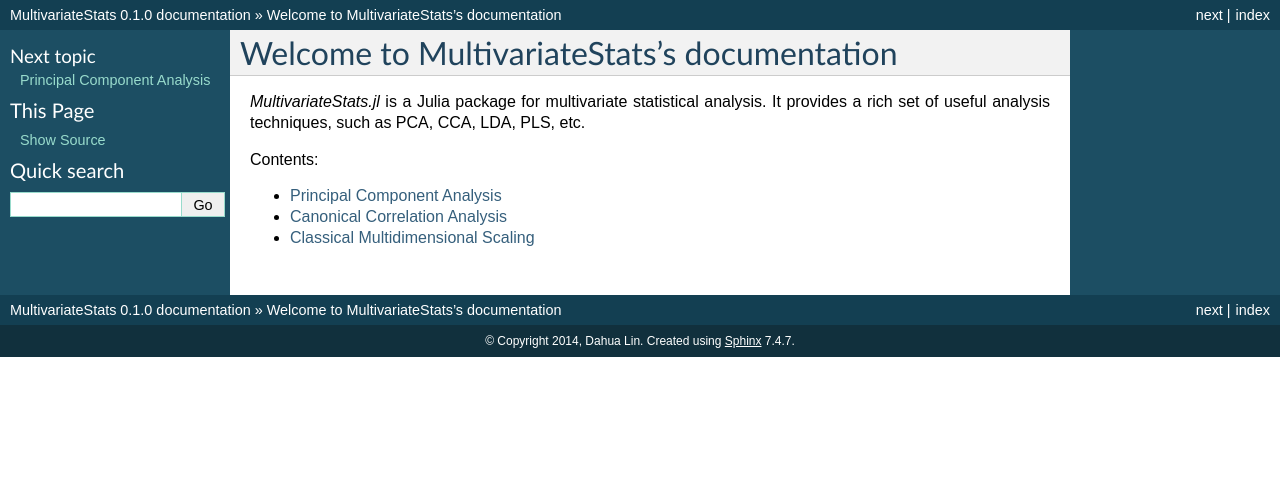
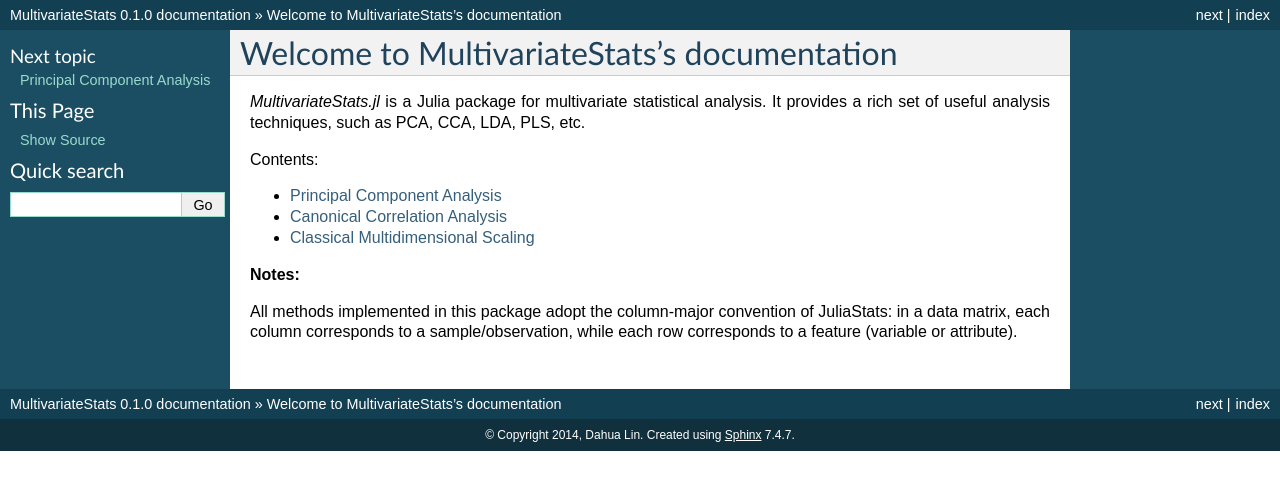
Before and after one commit to JuliaStats/MultivariateStats.jl, a Sphinx documentation site: the page built from docs/source/index.rst, in a window 1280 px wide. Shown: the top 490 px of the page. Built offline with Sphinx 7.4.7, drawn with Linux system fonts in a browser that asks for light colours; formulas are drawn with MathJax 3.

Commit message:
a note about column-major convention

```diff
--- a/docs/source/index.rst
+++ b/docs/source/index.rst
@@ -13,6 +13,10 @@
    cca.rst
    cmds.rst
 
+**Notes:**
+
+All methods implemented in this package adopt the column-major convention of JuliaStats: in a data matrix, each column corresponds to a sample/observation, while each row corresponds to a feature (variable or attribute).
+
 
 .. Indices and tables
 .. ==================
```
